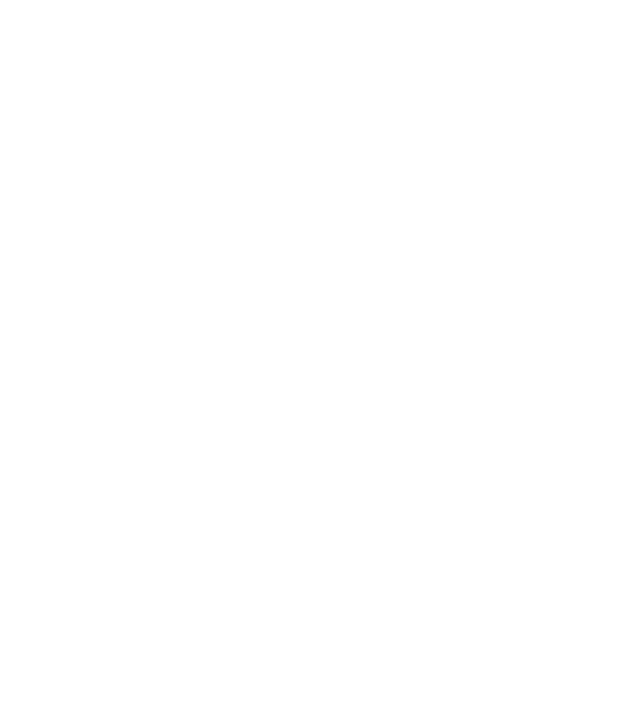
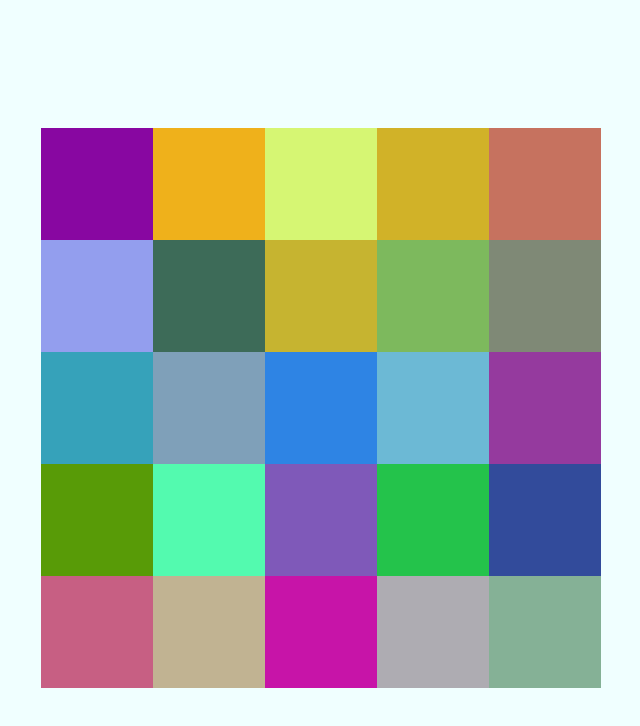
Before and after one commit to kahveciderin/WaveFunctionCollapse-js, a plain HTML site: page index.html in a window 1280 px wide. Shown: the whole page, without its empty margins (327-967 px from the left). Drawn offline with Linux system fonts and the light colour scheme.

Commit message:
add tiles

```diff
--- a/index.html
+++ b/index.html
@@ -5,8 +5,12 @@
     <meta http-equiv="X-UA-Compatible" content="IE=edge">
     <meta name="viewport" content="width=device-width, initial-scale=1.0">
     <title>WaveFunctionCollapse Demo JavaScript</title>
+    <link rel="stylesheet" href="style.css">
+    <script src="index.js"></script>
 </head>
 <body>
-
+    <div class="preview-container">
+        <div class="preview-pane"></div> <!-- This is where the preview will be rendered -->
+    </div>
 </body>
 </html>
--- a/index.js
+++ b/index.js
@@ -0,0 +1,14 @@
+window.addEventListener('load', () => {
+    for(let i = 0; i < 5; i++){
+        let previewRow = document.createElement('div');
+        previewRow.classList.add('preview-row');
+        previewRow.style.backgroundColor = '#' + Math.floor(Math.random() * 16777215).toString(16);
+        for(let j = 0; j < 5; j++){
+            let previewCell = document.createElement('div');
+            previewCell.classList.add('preview-cell');
+            previewCell.style.backgroundColor = '#' + Math.floor(Math.random() * 16777215).toString(16);
+            previewRow.appendChild(previewCell);
+        }
+        document.querySelector('.preview-pane').appendChild(previewRow);
+    }
+})
--- /dev/null
+++ b/style.css
@@ -0,0 +1,30 @@
+body{
+    background-color: azure;
+}
+.preview-container{
+    display: flex;
+    justify-content: center;
+    align-items: center;
+    width: 100vw;
+    height: 100vh;
+}
+.preview-pane{
+    display: flex;
+    width: min(70vw, 70vh);
+    height: min(70vw, 70vh);
+    background-color: brown;
+    flex-direction: column;
+}
+.preview-row{
+    display: flex;
+    flex-direction: row;
+    flex-wrap: wrap;
+    justify-content: space-around;
+    align-items: center;
+    flex: 1;
+    background-color: beige;
+}
+.preview-cell{
+    flex: 1;
+    height: 100%;
+}
```
